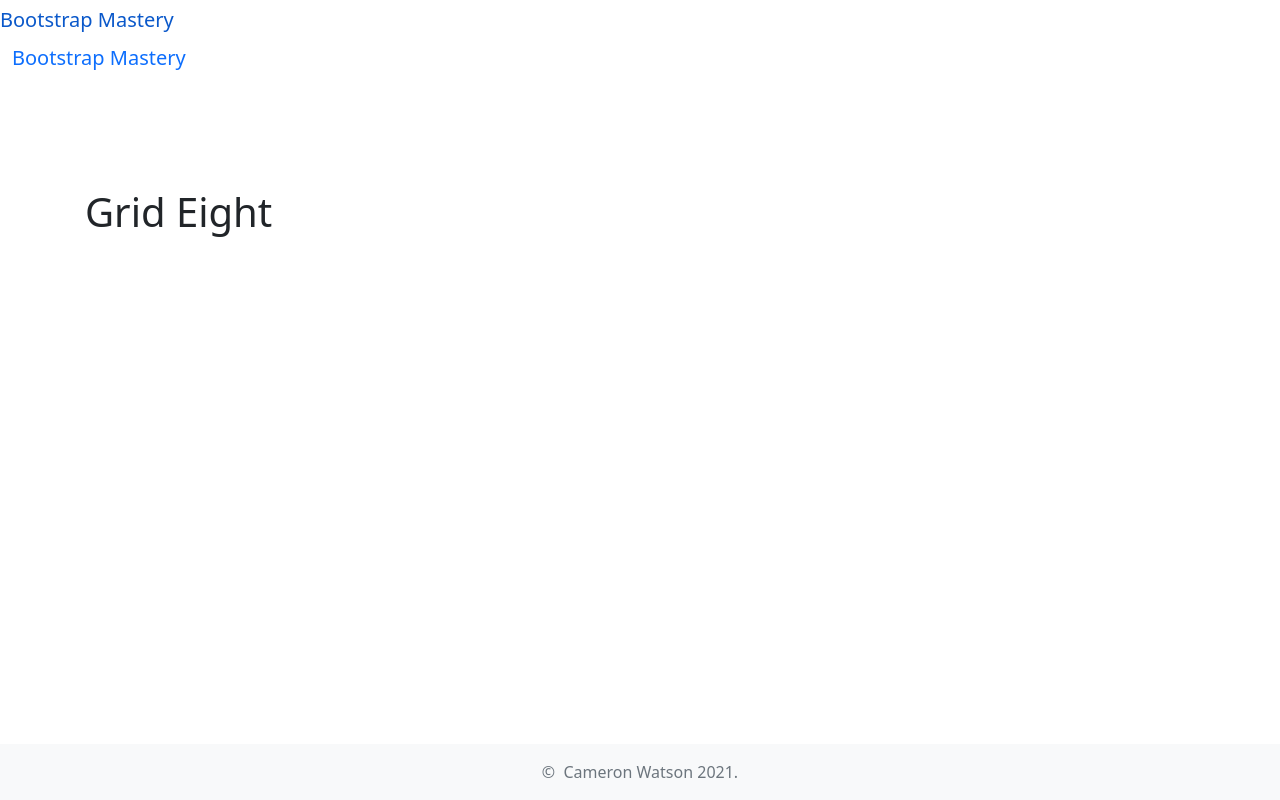
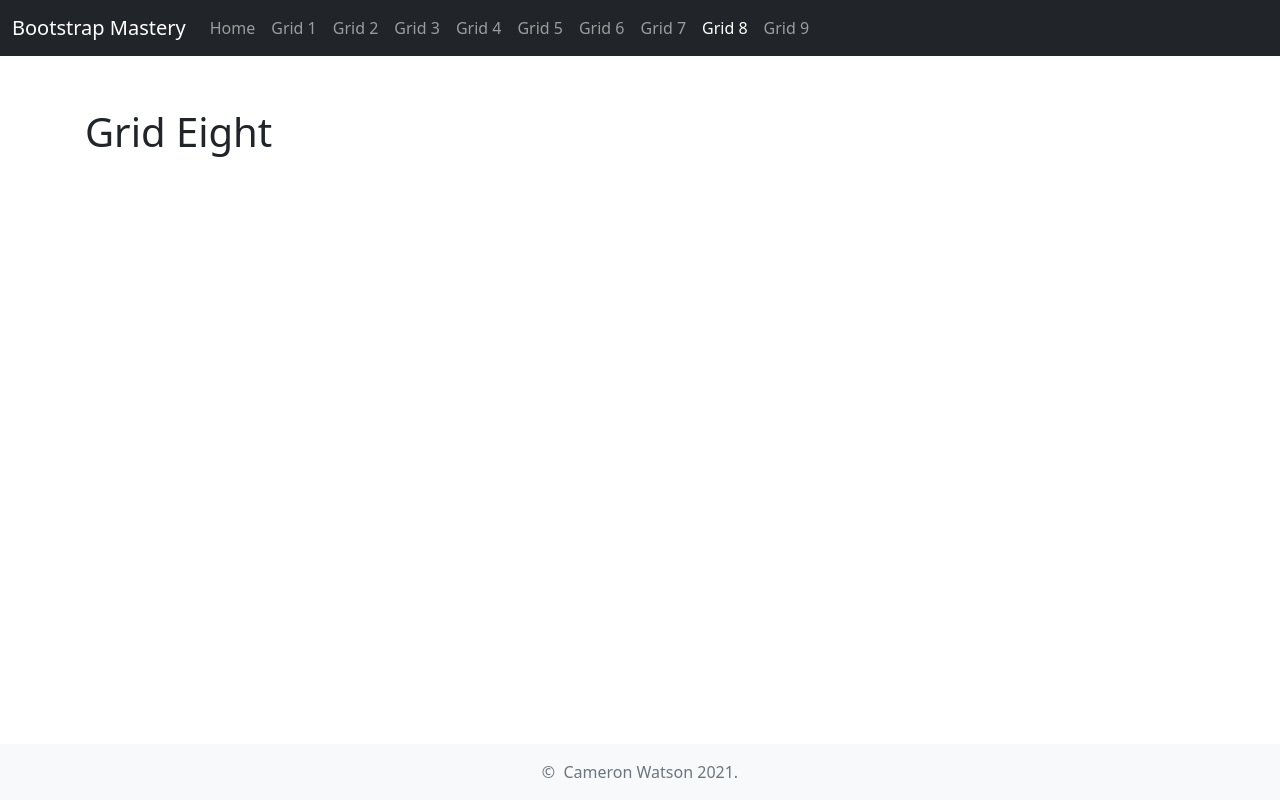
Before and after one commit to Cwatson87/BSGridSamples, a plain HTML site: page Grid8.html in a window 1280 px wide. Drawn offline with nearby package versions, Linux system fonts and the light colour scheme.

Commit message:
Grid home changes

```diff
--- a/Grid8.html
+++ b/Grid8.html
@@ -17,8 +17,7 @@
 </head>
 
 <body class="d-flex flex-column h-100">
-
-        <a class="navbar-brand" href="index.html">Bootstrap Mastery</a>
+    <nav class="navbar navbar-expand-md navbar-dark fixed-top bg-dark">
         <div class="container-fluid">
             <a class="navbar-brand" href="index.html">Bootstrap Mastery</a>
             <button class="navbar-toggler" type="button" data-bs-toggle="collapse" data-bs-target="#navbarCollapse"
@@ -28,7 +27,7 @@
         <div class="collapse navbar-collapse" id="navbarCollapse">
             <ul class="navbar-nav me-auto mb-2 mb-md-0">
                 <li class="nav-item">
-                    <a class="nav-link active"  href="/index.html">Home</a>
+                    <a class="nav-link"  href="/index.html">Home</a>
                 </li>
                 <li class="nav-item">
                     <a class="nav-link" href="/Grid1.html">Grid 1</a>
```
Also changed, not shown: Grid7.html (+1 -1 lines), Grid9.html (+1 -1 lines), index.html (indentation only). Lines whose indentation alone changed are shown as unchanged.
